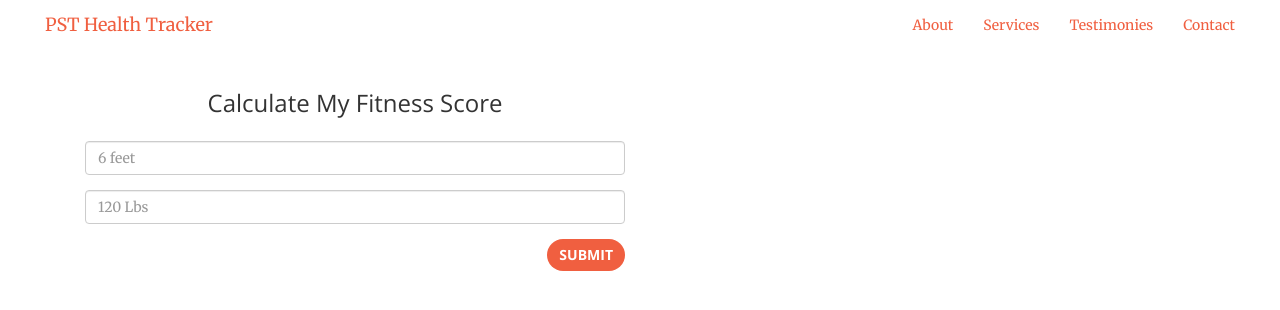
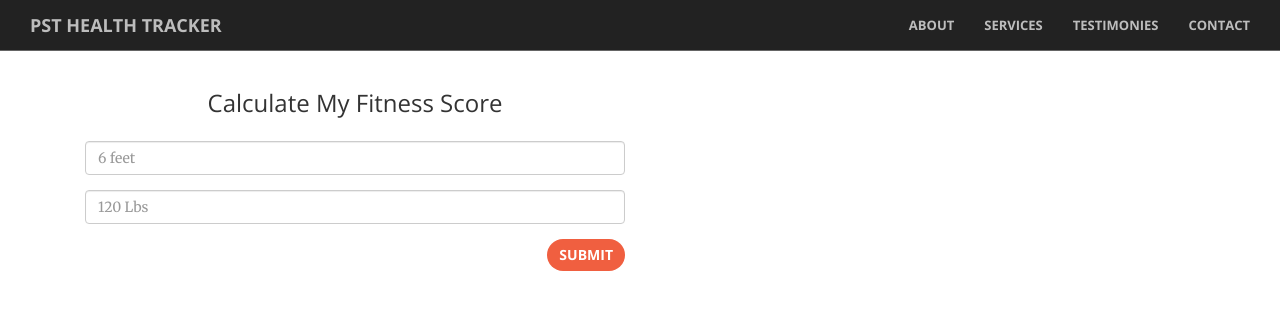
Before and after one commit to Melshaabiny/pstHealth, a Django app: page /fitness in a window 1280 px wide. Shown: the top 310 px of the page. Run offline with Django 3.2, Linux system fonts and the light colour scheme; some libraries are stand-ins or nearby versions.

Commit message:
extended navbar from index to other htmls

```diff
--- a/pstHealth/templates/pstHealth/index.html
+++ b/pstHealth/templates/pstHealth/index.html
@@ -1,4 +1,5 @@
 {% load staticfiles %}
+{% load thumbnail %}
 <!DOCTYPE html>
 <html lang="en">
 
@@ -35,7 +36,41 @@
 
 </head>
 <body id="page-top">
+<!-- <nav id="mainNav" class="collapse navbar-collapse"> -->
+  <nav id="mainNav" class="navbar navbar-default navbar-collapse navbar-fixed-top">
+        <div class="container-fluid">
+            <!-- Brand and toggle get grouped for better mobile display -->
+            <div class="navbar-header">
+                <button type="button" class="navbar-toggle collapsed" data-toggle="collapse" data-target="#bs-example-navbar-collapse-1">
+                    <span class="sr-only">Toggle navigation</span>
+                    <span class="icon-bar"></span>
+                    <span class="icon-bar"></span>
+                    <span class="icon-bar"></span>
+                </button>
+                <a class="navbar-brand page-scroll" href="{% url 'home.views.index' %}#page-top">PST Health Tracker</a>
+            </div>
 
+            <!-- Collect the nav links, forms, and other content for toggling -->
+            <div class="collapse navbar-collapse" id="bs-example-navbar-collapse-1">
+                <ul class="nav navbar-nav navbar-right">
+                    <li>
+                        <a class="page-scroll" href="{% url 'home.views.index' %}#about">About</a>
+                    </li>
+                    <li>
+                        <a class="page-scroll" href="{% url 'home.views.index' %}#services">Services</a>
+                    </li>
+                    <li>
+                        <a class="page-scroll" href="{% url 'home.views.index' %}#portfolio">Testimonies</a>
+                    </li>
+                    <li>
+                        <a class="page-scroll" href="{% url 'home.views.index' %}#contact">Contact</a>
+                    </li>
+                </ul>
+            </div>
+            <!-- /.navbar-collapse -->
+        </div>
+        <!-- /.container-fluid -->
+    </nav>
 {% block body %}
 {% endblock %}
 
```
Also changed, not shown: home/templates/home/home.html (+1 -36 lines).
